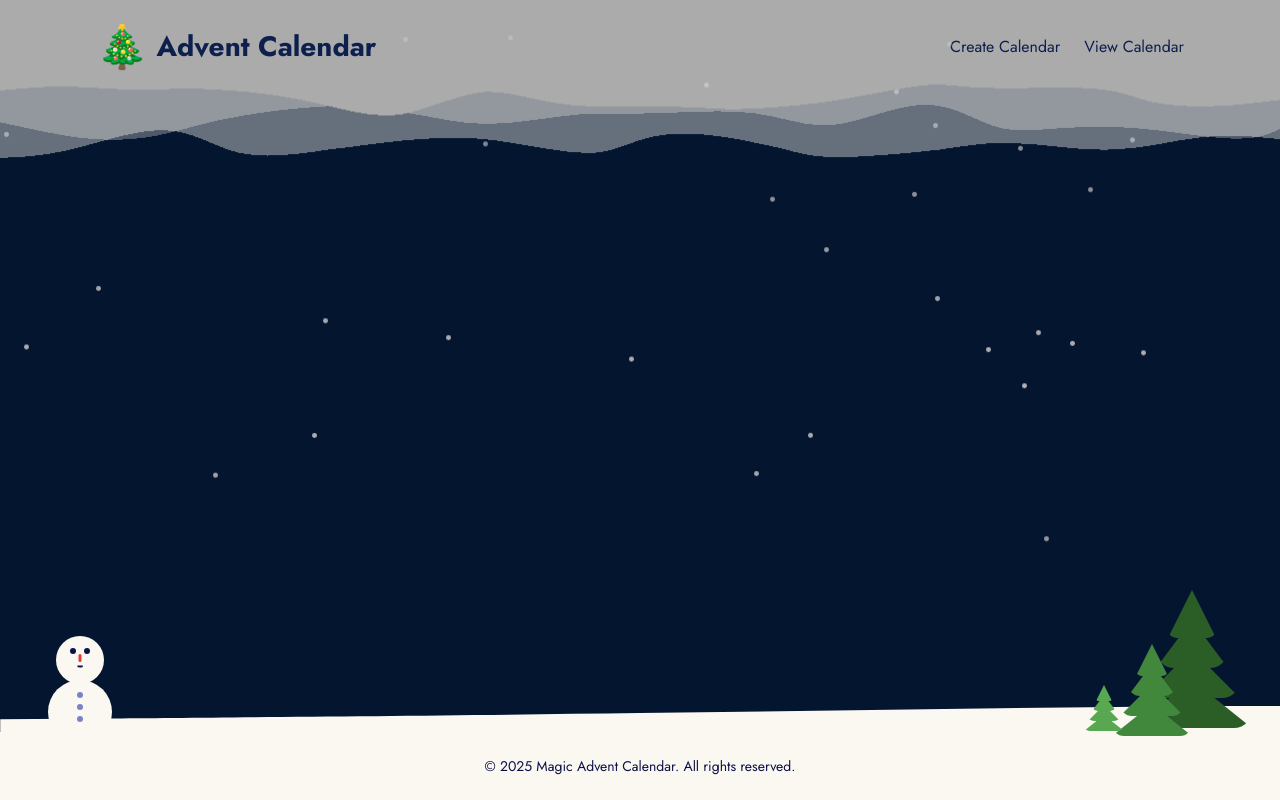
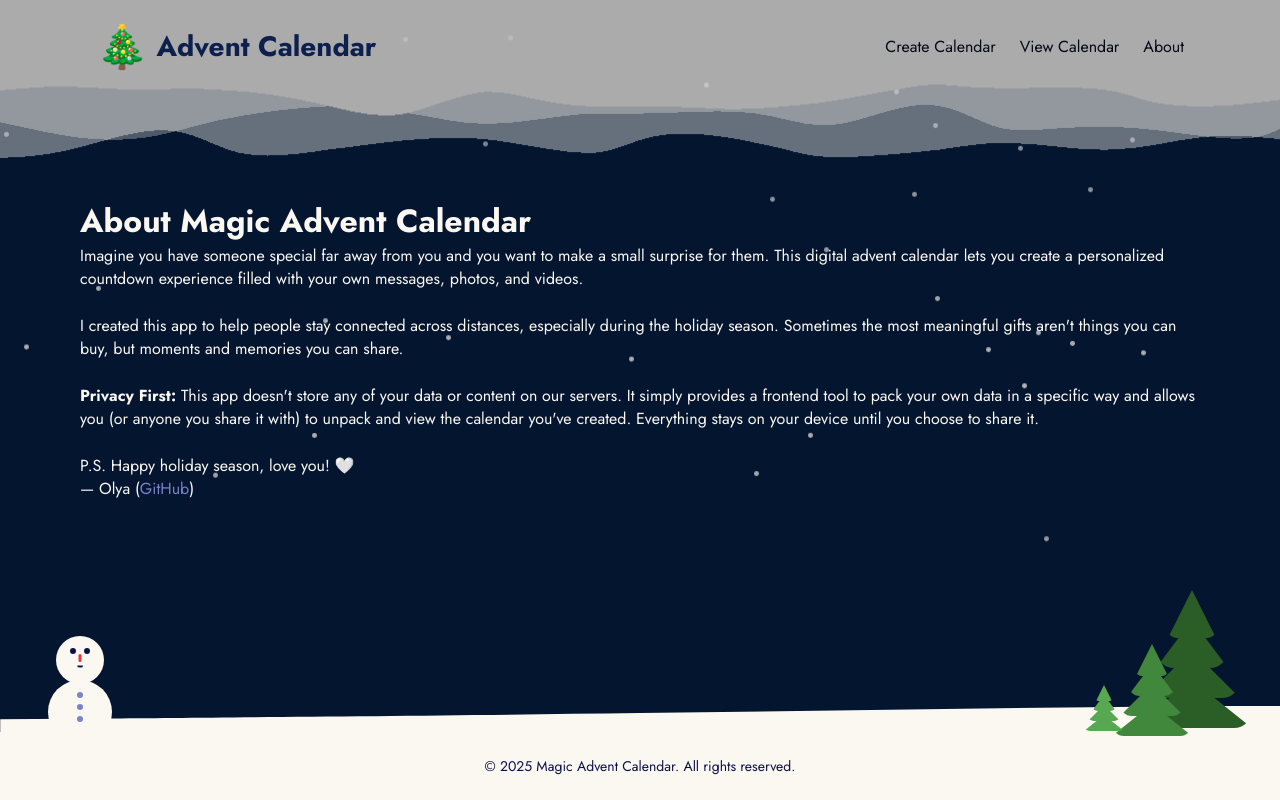
Before and after one commit to olga-urentseva/advent-calendar, a React (Vite) app: page /about in a window 1280 px wide. Built offline with nearby package versions, Linux system fonts and the light colour scheme.

Commit message:
about page

```diff
--- a/src/App.tsx
+++ b/src/App.tsx
@@ -2,6 +2,7 @@ import { BrowserRouter as Router, Routes, Route } from 'react-router-dom'
 import { Home } from './pages/Home'
 import { CreateCalendar } from './pages/CreateCalendar'
 import { ViewCalendar } from './pages/ViewCalendar'
+import { About } from './pages/About'
 import { ErrorBoundary } from './components/ErrorBoundary'
 import { Layout } from './components/Layout'
 import Snowflakes from './components/atoms/Snowflakes'
@@ -17,6 +18,7 @@ function App() {
             <Route path="/" element={<Home />} />
             <Route path="/create" element={<CreateCalendar />} />
             <Route path="/view" element={<ViewCalendar />} />
+            <Route path="/about" element={<About />} />
           </Routes>
         </Layout>
       </ErrorBoundary>
--- a/src/components/atoms/Footer/index.tsx
+++ b/src/components/atoms/Footer/index.tsx
@@ -1,4 +1,5 @@
 import './styles.css'
+import { Link } from 'react-router-dom'
 import { Snow } from './Snow'
 import { Snowman } from './Snowman'
 import { Tree, SmallTree, BigTree } from './Tree'
--- a/src/components/atoms/Footer/styles.css
+++ b/src/components/atoms/Footer/styles.css
@@ -42,6 +42,21 @@
   text-align: center;
 }
 
+.footer__nav {
+  margin-bottom: 1rem;
+}
+
+.footer__nav-link {
+  color: var(--color-text-inversion);
+  text-decoration: none;
+  font-size: 0.875rem;
+  transition: color 0.2s ease;
+}
+
+.footer__nav-link:hover {
+  color: var(--color-secondary-light);
+}
+
 .footer__copyright {
   margin: 0;
   font-size: 0.875rem;
--- a/src/components/atoms/Header/index.tsx
+++ b/src/components/atoms/Header/index.tsx
@@ -16,6 +16,7 @@ export function Header() {
           <nav className="header__nav">
             <Link to="/create" className="header__nav-link">Create Calendar</Link>
             <Link to="/view" className="header__nav-link">View Calendar</Link>
+            <Link to="/about" className="header__nav-link">About</Link>
           </nav>
         </div>
       </header>
--- a/src/components/atoms/Header/styles.css
+++ b/src/components/atoms/Header/styles.css
@@ -52,14 +52,14 @@
 }
 
 .header__nav-link {
-  color: var(--color-secondary-light);
+  color: var(--color-secondary-dark);
   text-decoration: none;
   font-weight: 400;
   font-size: 1rem;
-  transition: color 0.2s ease;
+  transition: color 0.2s ease, text-decoration 0.2s ease;
 }
 
 .header__nav-link:hover {
-  color: var(--color-secondary);
-
+  color: var(--color-secondary-light);
+  text-decoration: underline;
 }
--- /dev/null
+++ b/src/pages/About/index.tsx
@@ -0,0 +1,29 @@
+
+import './styles.css'
+
+export function About() {
+  return (
+    <div className="about">
+      <h1>About Magic Advent Calendar</h1>
+      <p>
+        Imagine you have someone special far away from you and you want to make a small surprise for them.
+        This digital advent calendar lets you create a personalized countdown experience filled with your
+        own messages, photos, and videos.
+      </p>
+      <p>
+        I created this app to help people stay connected across distances, especially during the holiday season.
+        Sometimes the most meaningful gifts aren't things you can buy, but moments and memories you can share.
+      </p>
+      <p>
+        <strong>Privacy First:</strong> This app doesn't store any of your data or content on our servers.
+        It simply provides a frontend tool to pack your own data in a specific way and allows you (or anyone
+        you share it with) to unpack and view the calendar you've created. Everything stays on your device
+        until you choose to share it.
+      </p>
+      <p>
+        P.S. Happy holiday season, love you! 🤍<br />
+        — Olya (<a href="https://github.com/olga-urentseva" target="_blank" rel="noopener noreferrer">GitHub</a>)
+      </p>
+    </div>
+  )
+}
--- /dev/null
+++ b/src/pages/About/styles.css
@@ -0,0 +1,18 @@
+/* About page styles */
+.about {
+  text-align: left;
+}
+
+.about p {
+  margin-bottom: 1.5rem;
+}
+
+.about a {
+  color: var(--color-accent);
+  text-decoration: none;
+}
+
+.about a:hover {
+  color: var(--color-accent-light);
+  text-decoration: underline;
+}
```
